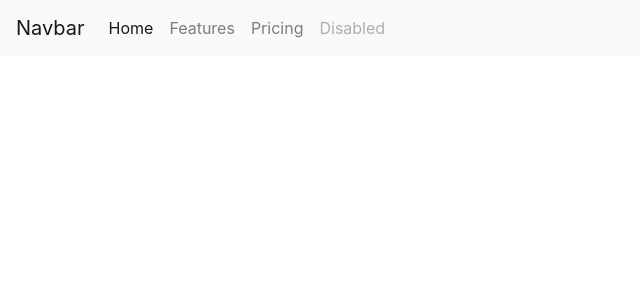
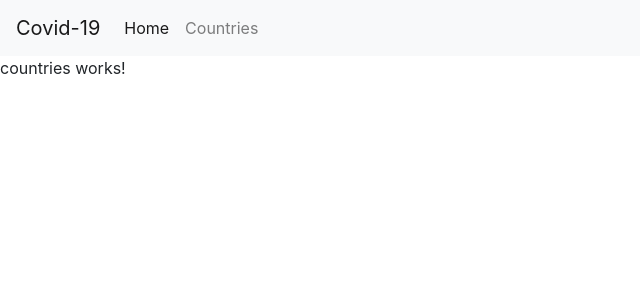
Before and after one commit to njjetha/Covid19-Data-Visualization, an Angular app: page /countries in a window 1280 px wide. Before the commit this address led to /. Shown: the top 300 px of the page, without its empty margins (0-640 px from the left). Built offline with nearby package versions, Linux system fonts and the light colour scheme.

Commit message:
Routing between components works

```diff
--- a/src/app/app-routing.module.ts
+++ b/src/app/app-routing.module.ts
@@ -1,7 +1,12 @@
 import { NgModule } from '@angular/core';
 import { RouterModule, Routes } from '@angular/router';
+import { CountriesComponent } from './components/countries/countries.component';
+import { HomeComponent } from './components/home/home.component';
 
-const routes: Routes = [];
+const routes: Routes = [
+  {path:'',component:HomeComponent },
+  {path:'countries',component:CountriesComponent},
+];
 
 @NgModule({
   imports: [RouterModule.forRoot(routes)],
--- a/src/app/app.component.html
+++ b/src/app/app.component.html
@@ -1,2 +1,3 @@
 <!-- <h1>Hello World</h1>   -->
 <app-navbar></app-navbar>
+<router-outlet></router-outlet>
--- a/src/app/app.module.ts
+++ b/src/app/app.module.ts
@@ -5,12 +5,14 @@
 import { AppComponent } from './app.component';
 import { NavbarComponent } from './components/navbar/navbar.component';
 import { HomeComponent } from './components/home/home.component';
+import { CountriesComponent } from './components/countries/countries.component';
 
 @NgModule({
   declarations: [
     AppComponent,
     NavbarComponent,
-    HomeComponent
+    HomeComponent,
+    CountriesComponent
   ],
   imports: [
     BrowserModule,
--- /dev/null
+++ b/src/app/components/countries/countries.component.html
@@ -0,0 +1 @@
+<p>countries works!</p>
--- /dev/null
+++ b/src/app/components/countries/countries.component.ts
@@ -0,0 +1,15 @@
+import { Component, OnInit } from '@angular/core';
+
+@Component({
+  selector: 'app-countries',
+  templateUrl: './countries.component.html',
+  styleUrls: ['./countries.component.css']
+})
+export class CountriesComponent implements OnInit {
+
+  constructor() { }
+
+  ngOnInit(): void {
+  }
+
+}
--- a/src/app/components/navbar/navbar.component.html
+++ b/src/app/components/navbar/navbar.component.html
@@ -1,21 +1,15 @@
 <nav class="navbar navbar-expand-lg navbar-light bg-light">
-    <a class="navbar-brand" href="#">Navbar</a>
+    <a class="navbar-brand" href="#">Covid-19</a>
     <button class="navbar-toggler" type="button" data-toggle="collapse" data-target="#navbarNav" aria-controls="navbarNav" aria-expanded="false" aria-label="Toggle navigation">
       <span class="navbar-toggler-icon"></span>
     </button>
     <div class="collapse navbar-collapse" id="navbarNav">
       <ul class="navbar-nav">
         <li class="nav-item active">
-          <a class="nav-link" href="#">Home <span class="sr-only">(current)</span></a>
+          <a class="nav-link" href="/">Home <span class="sr-only">(current)</span></a>
         </li>
         <li class="nav-item">
-          <a class="nav-link" href="#">Features</a>
-        </li>
-        <li class="nav-item">
-          <a class="nav-link" href="#">Pricing</a>
-        </li>
-        <li class="nav-item">
-          <a class="nav-link disabled" href="#">Disabled</a>
+          <a class="nav-link" href="countries">Countries</a>
         </li>
       </ul>
     </div>
```
Also changed, not shown: src/app/components/countries/countries.component.css (added), 1 other file (tests, documents, lock files or other folders).
